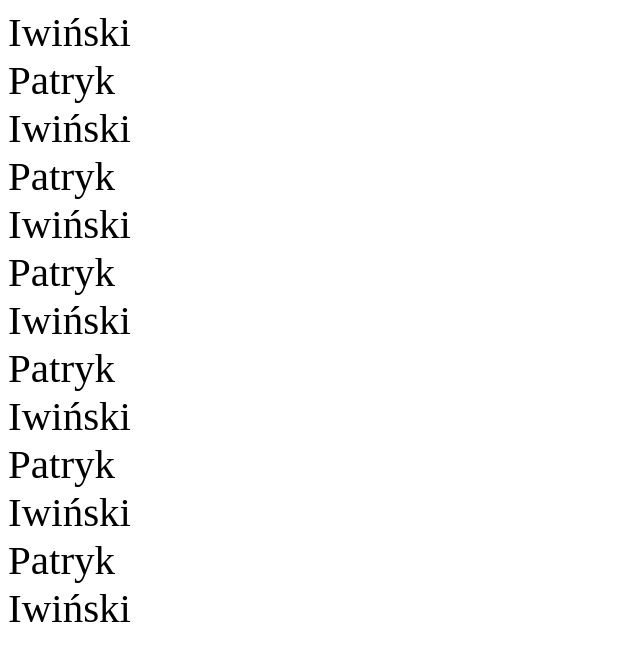
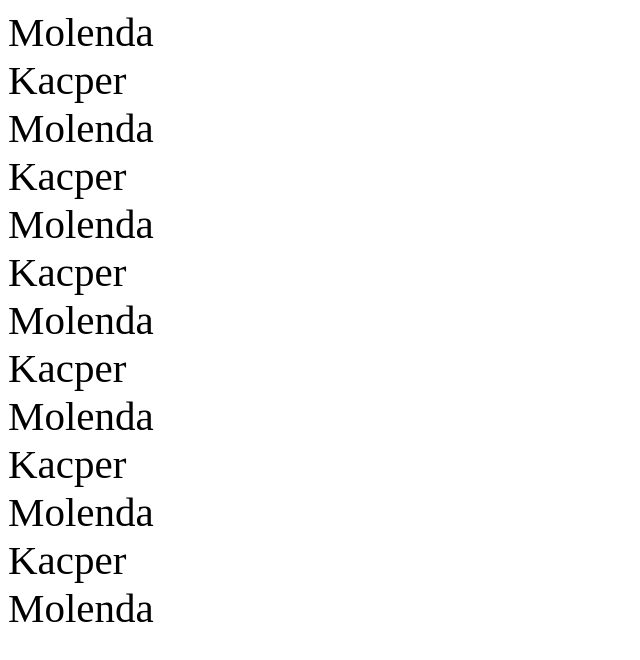
Before and after one commit to Kapsel006/skibidi, a plain HTML site: page klasa3-main/zad44.html in a window 1280 px wide. Shown: the whole page, without its empty margins (0-640 px from the left). Drawn offline with Linux system fonts and the light colour scheme.

Commit message:
Update zad44.html

```diff
--- a/klasa3-main/zad44.html
+++ b/klasa3-main/zad44.html
@@ -12,8 +12,8 @@
 <body>
 <div class="text">
  <script>
-   nazwisko = "Iwiński";
-  imie = "Patryk";
+   nazwisko = "Molenda";
+  imie = "Kacper";
    ile_razy_wyswietlic = 13; // [(liczba_liter_nazwiska % 4) + 10]
 
   for (let i = 1; i <= ile_razy_wyswietlic; i++) {
```
